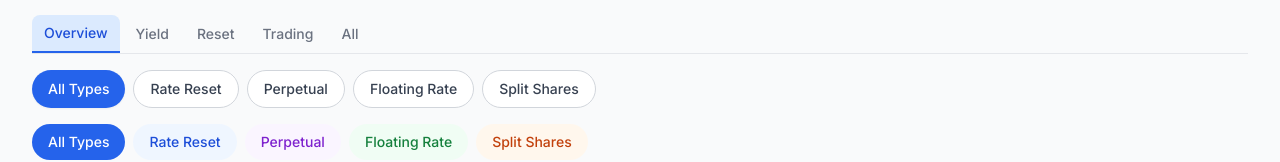
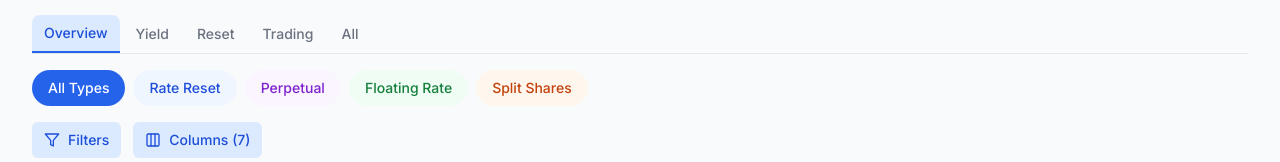
Before and after one commit to frankietheclaw/prefshares-platform, a Next.js app: page /preferreds in a window 1280 px wide. Shown: the part 154-316 px from the top of the page. Built offline with nearby package versions, Linux system fonts and the light colour scheme; no server answers; the database is empty.

Commit message:
Remove duplicate issue type filter buttons

```diff
--- a/app/preferreds/page.tsx
+++ b/app/preferreds/page.tsx
@@ -273,62 +273,6 @@ export default function PreferredsScreener() {
           </nav>
         </div>
 
-        {/* Issue Type Categories */}
-        <div className="mb-4">
-          <div className="flex flex-wrap gap-2">
-            <button
-              onClick={() => setFilters(f => ({ ...f, issueType: '' }))}
-              className={`px-4 py-2 text-sm font-medium rounded-full transition-colors ${
-                filters.issueType === ''
-                  ? 'bg-primary-600 text-white shadow-sm'
-                  : 'bg-white text-gray-700 border border-gray-300 hover:bg-gray-50'
-              }`}
-            >
-              All Types
-            </button>
-            <button
-              onClick={() => setFilters(f => ({ ...f, issueType: 'reset' }))}
-              className={`px-4 py-2 text-sm font-medium rounded-full transition-colors ${
-                filters.issueType === 'reset'
-                  ? 'bg-blue-600 text-white shadow-sm'
-                  : 'bg-white text-gray-700 border border-gray-300 hover:bg-gray-50'
-              }`}
-            >
-              Rate Reset
-            </button>
-            <button
-              onClick={() => setFilters(f => ({ ...f, issueType: 'perpetual' }))}
-              className={`px-4 py-2 text-sm font-medium rounded-full transition-colors ${
-                filters.issueType === 'perpetual'
-                  ? 'bg-purple-600 text-white shadow-sm'
-                  : 'bg-white text-gray-700 border border-gray-300 hover:bg-gray-50'
-              }`}
-            >
-              Perpetual
-            </button>
-            <button
-              onClick={() => setFilters(f => ({ ...f, issueType: 'floating' }))}
-              className={`px-4 py-2 text-sm font-medium rounded-full transition-colors ${
-                filters.issueType === 'floating'
-                  ? 'bg-green-600 text-white shadow-sm'
-                  : 'bg-white text-gray-700 border border-gray-300 hover:bg-gray-50'
-              }`}
-            >
-              Floating Rate
-            </button>
-            <button
-              onClick={() => setFilters(f => ({ ...f, issueType: 'split_share' }))}
-              className={`px-4 py-2 text-sm font-medium rounded-full transition-colors ${
-                filters.issueType === 'split_share'
-                  ? 'bg-orange-600 text-white shadow-sm'
-                  : 'bg-white text-gray-700 border border-gray-300 hover:bg-gray-50'
-              }`}
-            >
-              Split Shares
-            </button>
-          </div>
-        </div>
-
         {/* Issue Type Quick Filters */}
         <div className="mb-4 flex flex-wrap gap-2">
           <button
```
